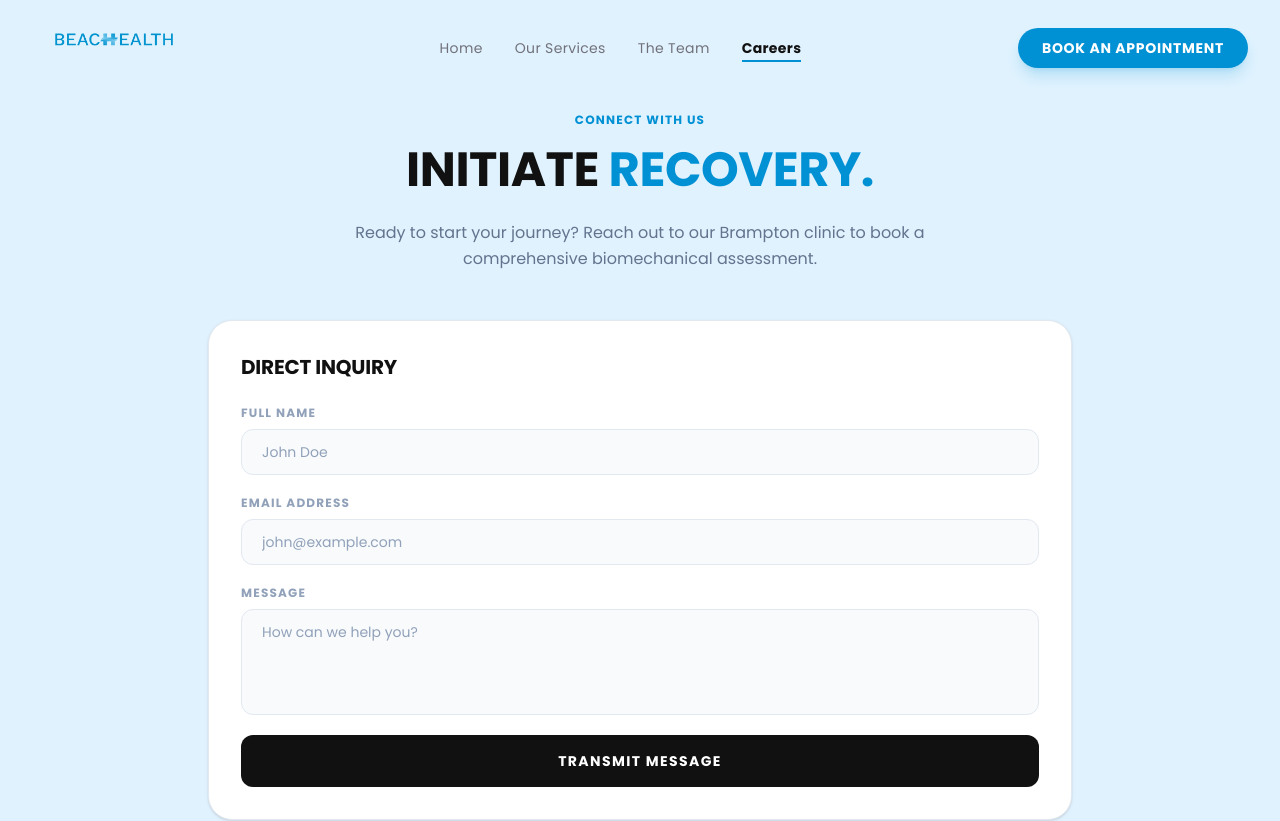
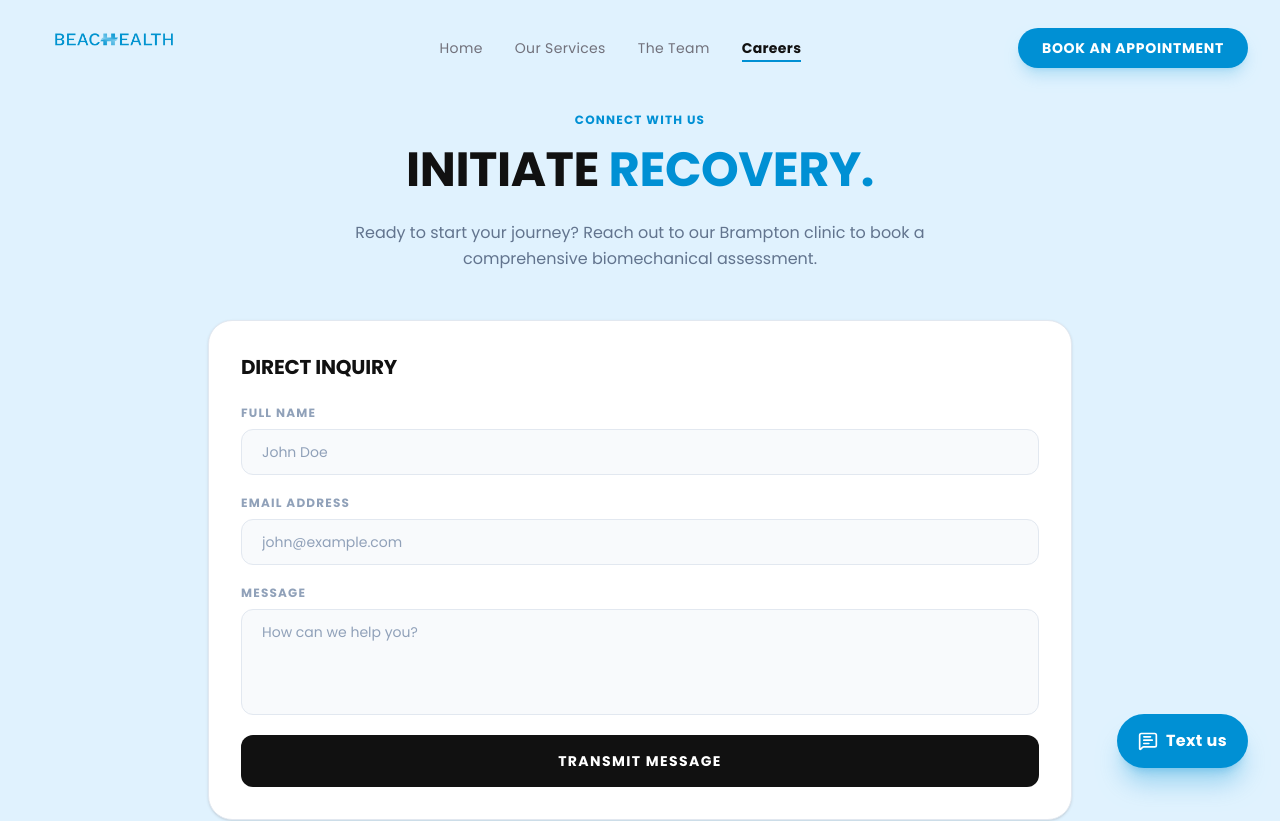
Before and after one commit to shaheertiger/Beachhealthbrampton, a React (Vite) app: page /contact in a window 1280 px wide. Shown: the top 821 px of the page. Built offline with nearby package versions, Linux system fonts and the light colour scheme; a web font is replaced by a local one.

Commit message:
Add global floating Text Us button

```diff
--- a/src/App.tsx
+++ b/src/App.tsx
@@ -7,6 +7,7 @@ import Home from './pages/Home';
 import Therapies from './pages/Therapies';
 import AboutUs from './pages/AboutUs';
 import Contact from './pages/Contact';
+import FloatingTextButton from './components/FloatingTextButton';
 
 function ScrollToTop() {
   const { pathname } = useLocation();
@@ -53,6 +54,7 @@ function App() {
           </Routes>
         </div>
         <Footer />
+        <FloatingTextButton />
       </main>
     </Router>
   );
--- /dev/null
+++ b/src/components/FloatingTextButton.tsx
@@ -0,0 +1,22 @@
+import { motion } from 'framer-motion';
+import { MessageSquareText } from 'lucide-react';
+
+export default function FloatingTextButton() {
+  return (
+    <motion.button
+      initial={{ opacity: 0, scale: 0.8, y: 20 }}
+      animate={{ opacity: 1, scale: 1, y: 0 }}
+      transition={{ duration: 0.5, delay: 1, type: 'spring', bounce: 0.4 }}
+      whileHover={{ scale: 1.05 }}
+      whileTap={{ scale: 0.95 }}
+      className="fixed bottom-6 right-6 md:bottom-8 md:right-8 z-50 flex items-center gap-2 bg-brand-green text-white px-5 py-3.5 rounded-full shadow-xl shadow-brand-green/30 border border-brand-green/50 hover:bg-brand-green-hover transition-colors group cursor-pointer"
+      onClick={() => {
+        // Typically this would open a live chat widget or an SMS link
+        window.location.href = "sms:+14166900900";
+      }}
+    >
+      <MessageSquareText size={20} className="text-white group-hover:animate-pulse" />
+      <span className="font-bold text-sm md:text-base tracking-wide">Text us</span>
+    </motion.button>
+  );
+}
```
